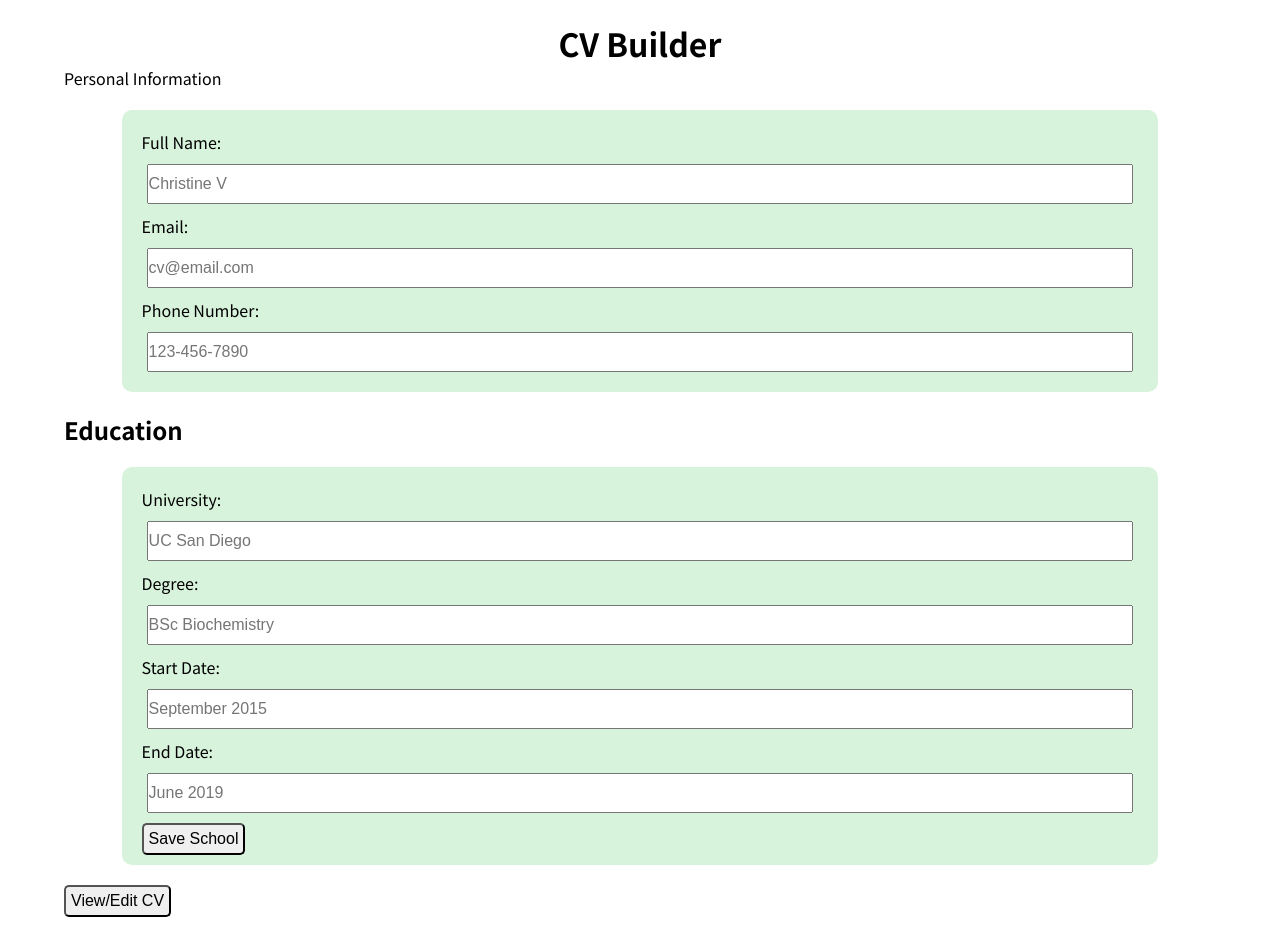
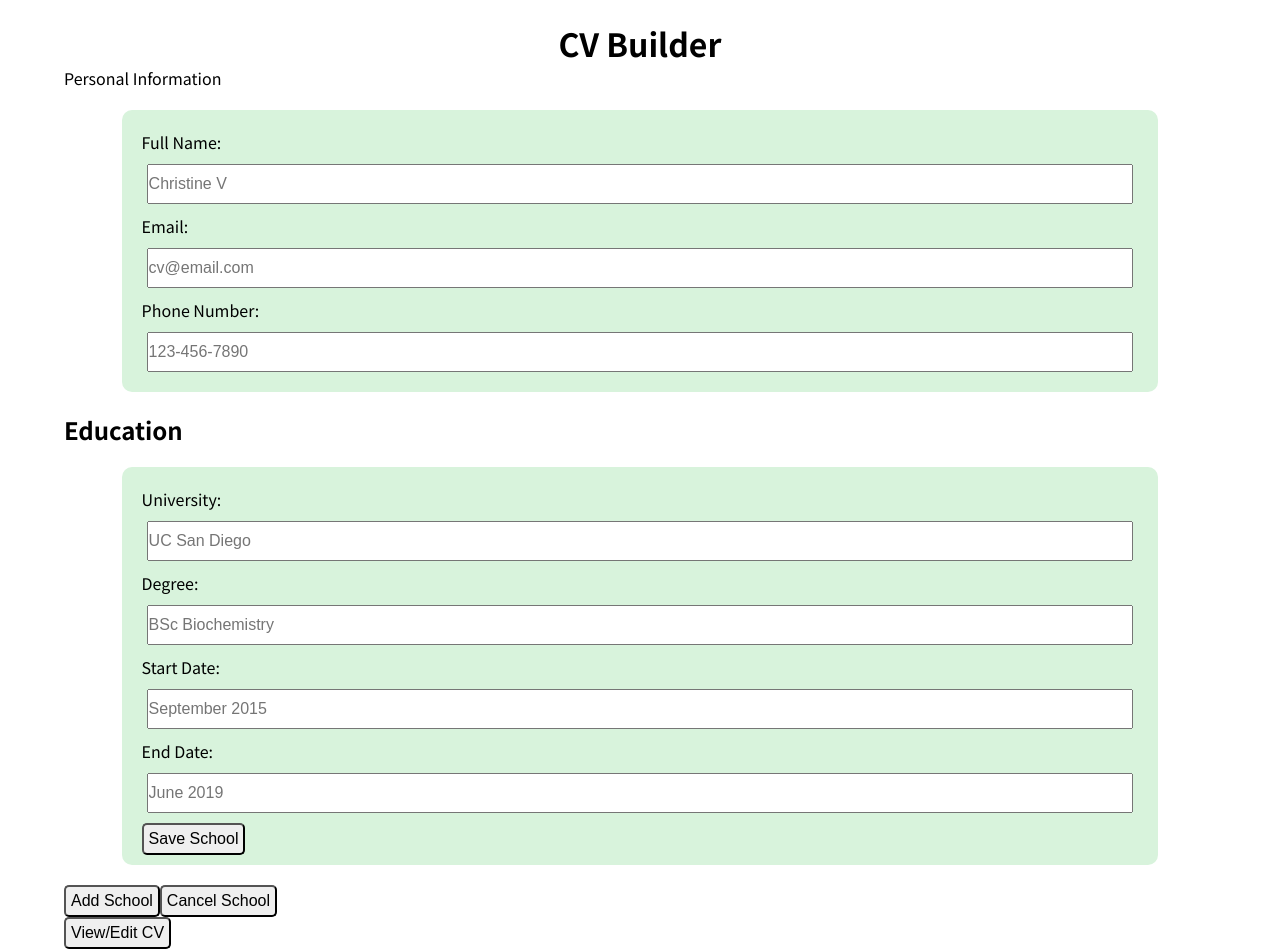
Before and after one commit to raych2/cv-project, a React (Create React App) app: page / in a window 1280 px wide. Shown: the top 952 px of the page. Built offline with nearby package versions, Linux system fonts and the light colour scheme.

Commit message:
Add functionality to add/delete EducationForm components

```diff
--- a/src/App.js
+++ b/src/App.js
@@ -8,8 +8,21 @@ class App extends React.Component {
     super(props);
     this.state = {
       submitted: false,
+      eduForms: 0,
     };
   }
+
+  addSchool = (e) => {
+    this.setState({
+      eduForms: this.state.eduForms + 1,
+    });
+  };
+
+  cancelSchool = (e) => {
+    this.setState({
+      eduForms: this.state.eduForms - 1,
+    });
+  };
 
   onSubmitEntry = (e) => {
     e.preventDefault();
@@ -20,12 +33,33 @@ class App extends React.Component {
 
   render() {
     const { submitted } = this.state;
+    const extraEduForms = [];
+    for (let i = 0; i < this.state.eduForms; i++) {
+      extraEduForms.push(
+        <EducationForm
+          key={i}
+          id={i}
+          submitted={submitted}
+          addSchool={this.addSchool}
+          cancelSchool={this.cancelSchool}
+        />
+      );
+    }
     return (
       <div className="App">
         <Header />
         <General submitted={submitted} />
         <h2>Education</h2>
-        <EducationForm submitted={submitted} />
+        <EducationForm
+          submitted={submitted}
+          addSchool={this.addSchool}
+          cancelSchool={this.cancelSchool}
+        />
+        <div className="eduForms">
+          {extraEduForms.map((form) => {
+            return <div>{form}</div>;
+          })}
+        </div>
         <button onClick={this.onSubmitEntry}>View/Edit CV</button>
       </div>
     );
--- a/src/components/Education.js
+++ b/src/components/Education.js
@@ -5,8 +5,12 @@ class Education extends React.Component {
     const schoolList = this.props.schoolList;
     return (
       <div className="view">
-        {schoolList.map((school) => {
-          return <div>{school}</div>;
+        {schoolList.map((school, index) => {
+          return (
+            <div key={index} id={index}>
+              {school}
+            </div>
+          );
         })}
       </div>
     );
--- a/src/components/EducationForm.js
+++ b/src/components/EducationForm.js
@@ -35,6 +35,8 @@ class EducationForm extends React.Component {
   render() {
     const { schoolList } = this.state;
     const submitted = this.props.submitted;
+    const addSchool = this.props.addSchool;
+    const cancelSchool = this.props.cancelSchool;
     return submitted === false ? (
       <div className="Education form">
         <form onSubmit={this.onSubmitEntry}>
@@ -72,6 +74,8 @@ class EducationForm extends React.Component {
           />
           <button type="submit">Save School</button>
         </form>
+        <button onClick={addSchool}>Add School</button>
+        <button onClick={cancelSchool}>Cancel School</button>
       </div>
     ) : (
       <Education schoolList={schoolList} />
```
